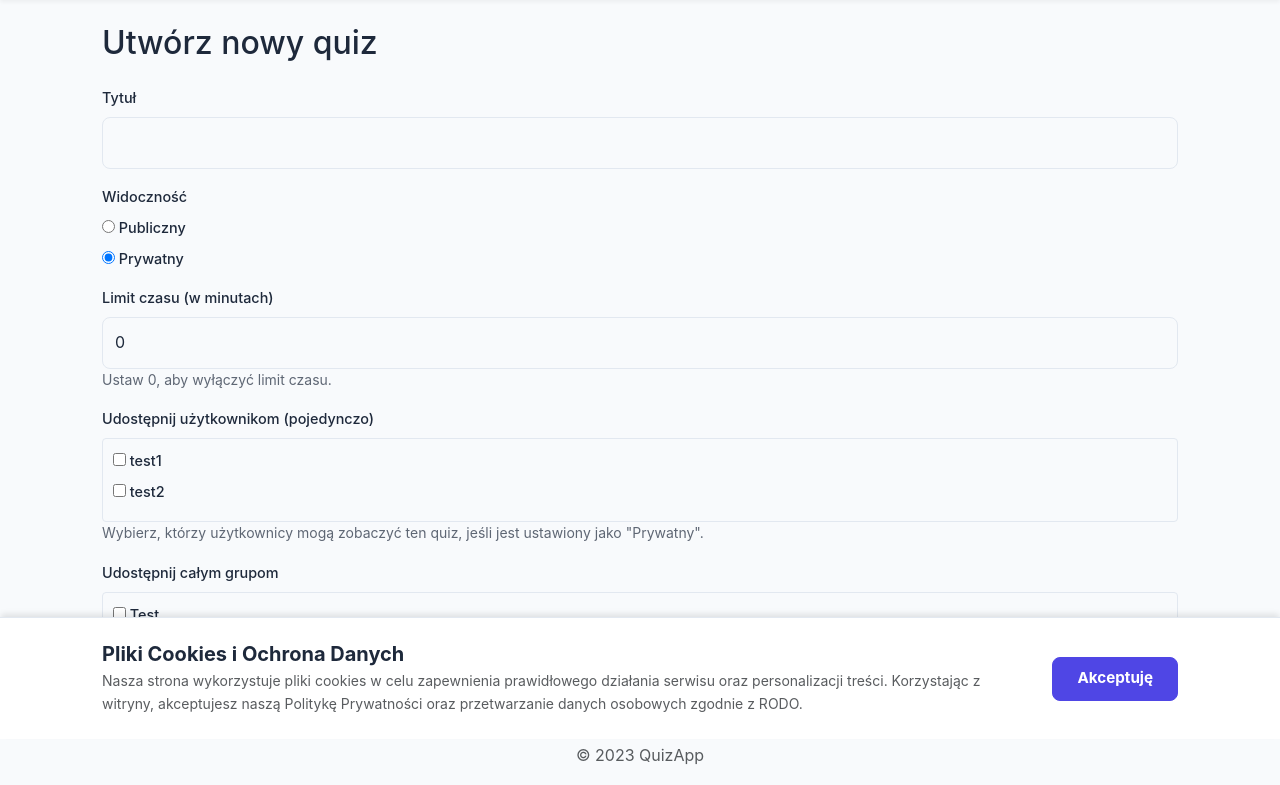
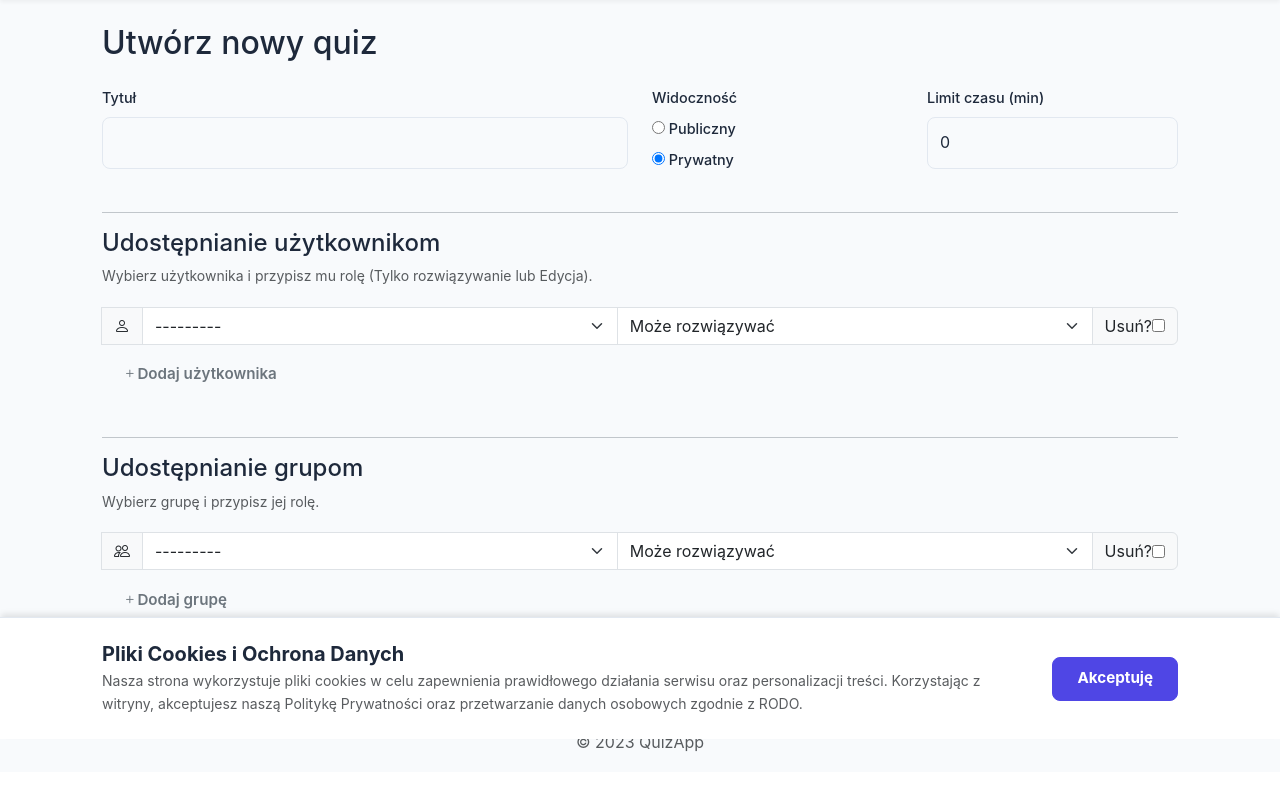
Before and after one commit to Menz1312/projektgrupowy, a Django app: page /create/ in a window 1280 px wide. Shown: the part 61-846 px from the top of the page. After the commit the page ends 813 px from the top, so only its background shows below. Run offline with Django 5.2, Linux system fonts and the light colour scheme; a user stored in the database is signed in; data comes from the database, SQL or seed files in the repository; some libraries are stand-ins or nearby versions.

Commit message:
przegladajacyedytujacy

````diff
--- a/quizzes/forms.py
+++ b/quizzes/forms.py
@@ -1,6 +1,6 @@
 # quizzes/forms.py
 from django import forms
-from .models import Quiz, Question, Answer, QuizGroup
+from .models import Quiz, Question, Answer, QuizGroup, QuizUserPermission, QuizGroupPermission
 from django.forms import inlineformset_factory
 from django.contrib.auth import get_user_model
 
@@ -8,7 +8,7 @@ User = get_user_model()
 
 class QuizGroupForm(forms.ModelForm):
     members = forms.ModelMultipleChoiceField(
-        queryset=User.objects.none(), # Zostanie nadpisane w widoku
+        queryset=User.objects.none(),
         widget=forms.CheckboxSelectMultiple,
         required=False,
         label="Wybierz członków grupy"
@@ -22,23 +22,10 @@ class QuizGroupForm(forms.ModelForm):
         }
 
 class QuizForm(forms.ModelForm):
-    shared_with = forms.ModelMultipleChoiceField(
-        queryset=User.objects.none(),
-        widget=forms.CheckboxSelectMultiple,
-        required=False,
-        label="Udostępnij użytkownikom (pojedynczo)"
-    )
-
-    shared_groups = forms.ModelMultipleChoiceField(
-        queryset=QuizGroup.objects.none(), # Zostanie nadpisane w widoku
-        widget=forms.CheckboxSelectMultiple,
-        required=False,
-        label="Udostępnij całym grupom"
-    )
-
     class Meta:
         model = Quiz
-        fields = ['title', 'visibility', 'time_limit', 'shared_groups', 'shared_with'] # Dodane shared_groups
+        # Usuwamy shared_with, editors, shared_groups - będą obsługiwane przez Formsety
+        fields = ['title', 'visibility', 'time_limit']
         labels = {
             'title': 'Tytuł Quizu',
             'visibility': 'Widoczność',
@@ -47,6 +34,34 @@ class QuizForm(forms.ModelForm):
             'time_limit': forms.NumberInput(attrs={'min': 0, 'step': 1}),
             'visibility': forms.RadioSelect,
         }
+
+# --- FORMSETY DLA UPRAWNIEŃ ---
+
+# Formularz dla pojedynczego wiersza uprawnień użytkownika
+QuizUserPermissionFormSet = inlineformset_factory(
+    Quiz,
+    QuizUserPermission,
+    fields=('user', 'role'),
+    extra=1, # Ile pustych wierszy pokazać na start
+    can_delete=True,
+    widgets={
+        'user': forms.Select(attrs={'class': 'form-select'}),
+        'role': forms.Select(attrs={'class': 'form-select'}),
+    }
+)
+
+# Formularz dla pojedynczego wiersza uprawnień grupy
+QuizGroupPermissionFormSet = inlineformset_factory(
+    Quiz,
+    QuizGroupPermission,
+    fields=('group', 'role'),
+    extra=1,
+    can_delete=True,
+    widgets={
+        'group': forms.Select(attrs={'class': 'form-select'}),
+        'role': forms.Select(attrs={'class': 'form-select'}),
+    }
+)
 
 class QuestionForm(forms.ModelForm):
     class Meta:
@@ -83,7 +98,6 @@ AnswerFormSet = inlineformset_factory(
     }
 )
 
-# --- NOWY FORMULARZ DO GENEROWANIA ---
 class QuizGenerationForm(forms.Form):
     topic = forms.CharField(
         label="Temat quizu",
--- a/quizzes/views.py
+++ b/quizzes/views.py
@@ -3,7 +3,7 @@ import json
 import requests
 import random
 import os
-from dotenv import load_dotenv  # <-- Nowy import
+from dotenv import load_dotenv
 
 from django.shortcuts import render, redirect, get_object_or_404
 from django.contrib.auth.decorators import login_required
@@ -11,28 +11,21 @@ from django.contrib import messages
 from django.http import HttpResponse
 from django.utils.text import slugify
 from django.db import transaction
-from django.core.exceptions import ValidationError
+from django.core.exceptions import ValidationError, PermissionDenied
 from django.views.decorators.http import require_POST
 from django.contrib.auth import get_user_model
-
-from .models import Quiz, Question, Answer, QuizAttempt
-from .forms import QuizForm, QuestionForm, AnswerFormSet, QuizGenerationForm
-
-from .models import Quiz, Question, Answer, QuizAttempt, QuizGroup # Dodaj QuizGroup
-from .forms import QuizForm, QuestionForm, AnswerFormSet, QuizGenerationForm, QuizGroupForm # Dodaj QuizGroupForm
-
 from django.db.models import Q
 
+from .models import Quiz, Question, Answer, QuizAttempt, QuizGroup, QuizUserPermission, QuizGroupPermission
+from .forms import (
+    QuizForm, QuestionForm, AnswerFormSet, QuizGenerationForm, QuizGroupForm,
+    QuizUserPermissionFormSet, QuizGroupPermissionFormSet
+)
+
 User = get_user_model()
-
-# Załaduj zmienne z pliku .env
 load_dotenv()
 
-# --- KONFIGURACJA HUGGING FACE ---
-# Pobieramy token z bezpiecznego pliku .env
 HF_TOKEN = os.getenv("HF_TOKEN")
-
-# Nowy, uniwersalny endpoint routera (zgodny z OpenAI)
 HF_API_URL = "https://router.huggingface.co/v1/chat/completions"
 
 def home_view(request):
@@ -41,18 +34,13 @@ def home_view(request):
     return render(request, 'home.html', {'quizzes': quizzes})
 
 def _can_view_quiz(user, quiz):
-    """Zaktualizowana logika sprawdzania uprawnień"""
-    if quiz.visibility == 'PUBLIC':
-        return True
-    if not user.is_authenticated:
-        return False
-    if quiz.author == user:
-        return True
-    if quiz.shared_with.filter(pk=user.pk).exists():
-        return True
-    if quiz.shared_groups.filter(members=user).exists():
-        return True
-    return False
+    """Metoda pomocnicza - wrapper na metodę z modelu"""
+    return quiz.can_view(user)
+
+def _check_edit_permission(user, quiz):
+    """Rzuca wyjątek, jeśli użytkownik nie może edytować quizu"""
+    if not quiz.can_edit(user):
+        raise PermissionDenied("Nie masz uprawnień do edycji tego quizu.")
 
 @login_required
 def group_list_view(request):
@@ -63,7 +51,6 @@ def group_list_view(request):
 def group_create_view(request):
     if request.method == 'POST':
         form = QuizGroupForm(request.POST)
-        # Filtrujemy użytkowników, żeby nie dodać siebie
         form.fields['members'].queryset = User.objects.exclude(pk=request.user.pk)
 
         if form.is_valid():
@@ -108,7 +95,7 @@ def group_delete_view(request, pk):
 
 def quiz_detail_view(request, pk):
     quiz = get_object_or_404(Quiz, pk=pk)
-    if _can_view_quiz(request.user, quiz):
+    if quiz.can_view(request.user):
         return render(request, 'quizzes/quiz_detail.html', {'quiz': quiz})
 
     messages.error(request, "Nie masz uprawnień do wyświetlenia tego quizu.")
@@ -116,21 +103,96 @@ def quiz_detail_view(request, pk):
 
 @login_required
 def my_quizzes_view(request):
-    quizzes = Quiz.objects.filter(author=request.user)
+    # 1. Quizy autorskie
+    created_quizzes = Quiz.objects.filter(author=request.user)
 
-    # ZMIANA: Pobieramy quizy udostępnione bezpośrednio LUB przez grupę
-    # Używamy distinct(), aby uniknąć duplikatów (jeśli np. udostępniono i userowi i jego grupie)
+    # Pobierz grupy użytkownika dla zoptymalizowanych zapytań
+    user_groups = request.user.group_memberships.all()
+
+    # 2. Quizy, w których jestem edytorem (bezpośrednio LUB przez grupę z rolą EDITOR)
+    # Wykluczamy te, których jestem autorem
+    editable_quizzes = Quiz.objects.filter(
+        Q(quizuserpermission__user=request.user, quizuserpermission__role='EDITOR') |
+        Q(quizgrouppermission__group__in=user_groups, quizgrouppermission__role='EDITOR')
+    ).exclude(author=request.user).distinct()
+
+    # 3. Quizy tylko do odczytu
+    # Wykluczamy te, które już są w created lub editable
     shared_quizzes = Quiz.objects.filter(
-        Q(shared_with=request.user) |
-        Q(shared_groups__members=request.user)
-    ).distinct()
+        Q(quizuserpermission__user=request.user) |
+        Q(quizgrouppermission__group__in=user_groups)
+    ).exclude(pk__in=created_quizzes).exclude(pk__in=editable_quizzes).distinct()
 
     return render(request, 'quizzes/my_quizzes.html', {
-        'quizzes': quizzes,
+        'quizzes': created_quizzes,
+        'editable_quizzes': editable_quizzes,
         'shared_quizzes': shared_quizzes
     })
 
-# --- WIDOK GENEROWANIA (ZAKTUALIZOWANY URL I MODEL) ---
+@login_required
+def quiz_create_view(request):
+    if request.method == 'POST':
+        form = QuizForm(request.POST)
+        user_perms_formset = QuizUserPermissionFormSet(request.POST, prefix='users')
+        group_perms_formset = QuizGroupPermissionFormSet(request.POST, prefix='groups')
+
+        if form.is_valid() and user_perms_formset.is_valid() and group_perms_formset.is_valid():
+            with transaction.atomic():
+                quiz = form.save(commit=False)
+                quiz.author = request.user
+                quiz.save()
+
+                # Zapisujemy uprawnienia (Formsety)
+                user_perms_formset.instance = quiz
+                user_perms_formset.save()
+
+                group_perms_formset.instance = quiz
+                group_perms_formset.save()
+
+            messages.success(request, f"Quiz '{quiz.title}' został utworzony.")
+            return redirect('quiz-edit', pk=quiz.pk)
+    else:
+        form = QuizForm()
+        user_perms_formset = QuizUserPermissionFormSet(prefix='users')
+        group_perms_formset = QuizGroupPermissionFormSet(prefix='groups')
+
+    return render(request, 'quizzes/quiz_form.html', {
+        'quiz_form': form,
+        'user_perms_formset': user_perms_formset,
+        'group_perms_formset': group_perms_formset,
+        'is_new': True
+    })
+
+@login_required
+def quiz_edit_view(request, pk):
+    quiz = get_object_or_404(Quiz, pk=pk)
+    _check_edit_permission(request.user, quiz)
+
+    if request.method == 'POST':
+        form = QuizForm(request.POST, instance=quiz)
+        user_perms_formset = QuizUserPermissionFormSet(request.POST, instance=quiz, prefix='users')
+        group_perms_formset = QuizGroupPermissionFormSet(request.POST, instance=quiz, prefix='groups')
+
+        if form.is_valid() and user_perms_formset.is_valid() and group_perms_formset.is_valid():
+            with transaction.atomic():
+                form.save()
+                user_perms_formset.save()
+                group_perms_formset.save()
+
+            messages.success(request, "Zapisano zmiany w quizie.")
+            return redirect('quiz-edit', pk=quiz.pk)
+    else:
+        form = QuizForm(instance=quiz)
+        user_perms_formset = QuizUserPermissionFormSet(instance=quiz, prefix='users')
+        group_perms_formset = QuizGroupPermissionFormSet(instance=quiz, prefix='groups')
+
+    return render(request, 'quizzes/quiz_form.html', {
+        'quiz_form': form,
+        'user_perms_formset': user_perms_formset,
+        'group_perms_formset': group_perms_formset,
+        'quiz': quiz
+    })
+
 @login_required
 def quiz_generate_view(request):
     if request.method == 'POST':
@@ -140,7 +202,6 @@ def quiz_generate_view(request):
             count = form.cleaned_data['count']
 
             try:
-                # Sprawdzenie czy token został załadowany
                 if not HF_TOKEN:
                     raise ValueError("Brak klucza API (HF_TOKEN) w pliku .env")
 
@@ -175,7 +236,6 @@ def quiz_generate_view(request):
                 2. Wygeneruj dokładnie {count} pytań.
                 """
 
-                # Używamy modelu Llama-3-8B-Instruct, który jest szeroko dostępny w darmowym tierze
                 payload = {
                     "model": "meta-llama/Meta-Llama-3-8B-Instruct",
                     "messages": [
@@ -203,7 +263,6 @@ def quiz_generate_view(request):
                 else:
                     raise ValueError(f"Pusta odpowiedź od modelu: {result}")
 
-                # Czyszczenie markdowna
                 if "```json" in generated_text:
                     generated_text = generated_text.split("```json")[1].split("```")[0].strip()
                 elif "```" in generated_text:
@@ -266,53 +325,11 @@ def quiz_generate_view(request):
         form = QuizGenerationForm()
 
     return render(request, 'quizzes/quiz_generate.html', {'form': form})
-# -------------------------------------------------------
-
-@login_required
-def quiz_create_view(request):
-    if request.method == 'POST':
-        form = QuizForm(request.POST)
-        # Filtrujemy, aby pokazać tylko użytkowników innych niż my i nasze grupy
-        form.fields['shared_with'].queryset = User.objects.exclude(pk=request.user.pk)
-        form.fields['shared_groups'].queryset = QuizGroup.objects.filter(owner=request.user)
-
-        if form.is_valid():
-            quiz = form.save(commit=False)
-            quiz.author = request.user
-            quiz.save()
-            form.save_m2m() # Zapisuje relacje ManyToMany (użytkownicy i grupy)
-            messages.success(request, f"Quiz '{quiz.title}' został utworzony.")
-            return redirect('quiz-edit', pk=quiz.pk)
-    else:
-        form = QuizForm()
-        form.fields['shared_with'].queryset = User.objects.exclude(pk=request.user.pk)
-        form.fields['shared_groups'].queryset = QuizGroup.objects.filter(owner=request.user)
-
-    return render(request, 'quizzes/quiz_form.html', {'quiz_form': form, 'is_new': True})
-
-@login_required
-def quiz_edit_view(request, pk):
-    quiz = get_object_or_404(Quiz, pk=pk, author=request.user)
-
-    if request.method == 'POST':
-        form = QuizForm(request.POST, instance=quiz)
-        form.fields['shared_with'].queryset = User.objects.exclude(pk=request.user.pk)
-        form.fields['shared_groups'].queryset = QuizGroup.objects.filter(owner=request.user)
-
-        if form.is_valid():
-            form.save()
-            messages.success(request, "Zapisano zmiany w quizie.")
-            return redirect('quiz-edit', pk=quiz.pk)
-    else:
-        form = QuizForm(instance=quiz)
-        form.fields['shared_with'].queryset = User.objects.exclude(pk=request.user.pk)
-        form.fields['shared_groups'].queryset = QuizGroup.objects.filter(owner=request.user)
-
-    return render(request, 'quizzes/quiz_form.html', {'quiz_form': form, 'quiz': quiz})
 
 @login_required
 def question_create_view(request, quiz_pk):
-    quiz = get_object_or_404(Quiz, pk=quiz_pk, author=request.user)
+    quiz = get_object_or_404(Quiz, pk=quiz_pk)
+    _check_edit_permission(request.user, quiz)
 
     if request.method == 'POST':
         question_form = QuestionForm(request.POST)
@@ -350,7 +367,8 @@ def question_create_view(request, quiz_pk):
 
 @login_required
 def question_edit_view(request, pk):
-    question = get_object_or_404(Question, pk=pk, quiz__author=request.user)
+    question = get_object_or_404(Question, pk=pk)
+    _check_edit_permission(request.user, question.quiz)
 
     if request.method == 'POST':
         question_form = QuestionForm(request.POST, instance=question)
@@ -385,17 +403,18 @@ def question_edit_view(request, pk):
 
 @login_required
 def question_delete_view(request, pk):
-    question = get_object_or_404(Question, pk=pk, quiz__author=request.user)
-    quiz_pk = question.quiz.pk
+    question = get_object_or_404(Question, pk=pk)
+    _check_edit_permission(request.user, question.quiz)
     if request.method == 'POST':
+        quiz_pk = question.quiz.pk
         question.delete()
         messages.success(request, "Pytanie zostało usunięte.")
         return redirect('quiz-edit', pk=quiz_pk)
-
     return render(request, 'quizzes/question_confirm_delete.html', {'question': question})
 
 @login_required
 def quiz_delete_view(request, pk):
+    # Usuwać quiz może tylko autor
     quiz = get_object_or_404(Quiz, pk=pk, author=request.user)
     if request.method == 'POST':
         quiz.delete()
@@ -492,7 +511,9 @@ def quiz_take_view(request, pk):
 
 @login_required
 def quiz_export_json_view(request, pk):
-    quiz = get_object_or_404(Quiz, pk=pk, author=request.user)
+    quiz = get_object_or_404(Quiz, pk=pk)
+    _check_edit_permission(request.user, quiz)
+
     questions_data = []
     for q in quiz.questions.prefetch_related('answers'):
         answers_data = [
@@ -518,7 +539,8 @@ def quiz_export_json_view(request, pk):
 @require_POST
 @transaction.atomic
 def quiz_import_json_view(request, pk):
-    quiz = get_object_or_404(Quiz, pk=pk, author=request.user)
+    quiz = get_object_or_404(Quiz, pk=pk)
+    _check_edit_permission(request.user, quiz)
 
     if 'json_file' not in request.FILES:
         messages.error(request, "Nie wybrano pliku.")
--- a/templates/quizzes/quiz_form.html
+++ b/templates/quizzes/quiz_form.html
@@ -19,56 +19,82 @@
       <div class="alert alert-danger">{{ quiz_form.non_field_errors }}</div>
     {% endif %}
 
-    <div class="mb-3">
-      <label for="{{ quiz_form.title.id_for_label }}" class="form-label">Tytuł</label>
-      {{ quiz_form.title }}
-      {% for e in quiz_form.title.errors %}<div class="text-danger">{{ e }}</div>{% endfor %}
+    <div class="row">
+        <div class="col-md-6 mb-3">
+            <label class="form-label">Tytuł</label>
+            {{ quiz_form.title }}
+            {{ quiz_form.title.errors }}
+        </div>
+        <div class="col-md-3 mb-3">
+            <label class="form-label">Widoczność</label>
+            {{ quiz_form.visibility }}
+        </div>
+        <div class="col-md-3 mb-3">
+            <label class="form-label">Limit czasu (min)</label>
+            {{ quiz_form.time_limit }}
+        </div>
     </div>
 
-    <div class="mb-3">
-      <label for="{{ quiz_form.visibility.id_for_label }}" class="form-label">Widoczność</label>
-      {% for e in quiz_form.visibility.errors %}<div class="text-danger">{{ e }}</div>{% endfor %}
-      {{ quiz_form.visibility }}
+    <hr>
+    <h4>Udostępnianie użytkownikom</h4>
+    <p class="text-muted small">Wybierz użytkownika i przypisz mu rolę (Tylko rozwiązywanie lub Edycja).</p>
+
+    {{ user_perms_formset.management_form }}
+    <div id="user-perms-container">
+        {% for form in user_perms_formset %}
+            <div class="perm-row input-group mb-2">
+                {{ form.id }}
+                <span class="input-group-text"><i class="bi bi-person"></i></span>
+                {{ form.user }}
+                {{ form.role }}
+                {% if user_perms_formset.can_delete %}
+                    <div class="input-group-text bg-light">
+                        Usuń? {{ form.DELETE }}
+                    </div>
+                {% endif %}
+            </div>
+            {% if form.errors %}<div class="text-danger small mb-2">{{ form.errors }}</div>{% endif %}
+        {% endfor %}
+    </div>
+    <button type="button" class="btn btn-sm btn-outline-secondary mb-4" id="add-user-perm">
+        <i class="bi bi-plus"></i> Dodaj użytkownika
+    </button>
+
+    <hr>
+    <h4>Udostępnianie grupom</h4>
+    <p class="text-muted small">Wybierz grupę i przypisz jej rolę.</p>
+
+    {{ group_perms_formset.management_form }}
+    <div id="group-perms-container">
+        {% for form in group_perms_formset %}
+            <div class="perm-row input-group mb-2">
+                {{ form.id }}
+                <span class="input-group-text"><i class="bi bi-people"></i></span>
+                {{ form.group }}
+                {{ form.role }}
+                {% if group_perms_formset.can_delete %}
+                    <div class="input-group-text bg-light">
+                        Usuń? {{ form.DELETE }}
+                    </div>
+                {% endif %}
+            </div>
+            {% if form.errors %}<div class="text-danger small mb-2">{{ form.errors }}</div>{% endif %}
+        {% endfor %}
+    </div>
+    <button type="button" class="btn btn-sm btn-outline-secondary mb-4" id="add-group-perm">
+        <i class="bi bi-plus"></i> Dodaj grupę
+    </button>
+
+    <div class="d-grid gap-2 mt-4">
+        <button type="submit" class="btn btn-primary btn-lg">
+            {% if is_new %}Utwórz quiz{% else %}Zapisz zmiany{% endif %}
+        </button>
     </div>
 
-    <div class="mb-3">
-      <label for="{{ quiz_form.time_limit.id_for_label }}" class="form-label">{{ quiz_form.time_limit.label }}</label>
-      {{ quiz_form.time_limit }}
-      <small style="display: block; opacity: 0.7;">{{ quiz_form.time_limit.help_text }}</small>
-      {% for e in quiz_form.time_limit.errors %}<div class="text-danger">{{ e }}</div>{% endfor %}
-    </div>
-
-    <div class="mb-3">
-      <label class="form-label">{{ quiz_form.shared_with.label }}</label>
-      {% for e in quiz_form.shared_with.errors %}<div class="text-danger">{{ e }}</div>{% endfor %}
-      <div style="max-height: 200px; overflow-y: auto; border: 1px solid var(--border); padding: 10px; border-radius: 4px;">
-        {{ quiz_form.shared_with }}
-      </div>
-      <small style="display: block; opacity: 0.7;">Wybierz, którzy użytkownicy mogą zobaczyć ten quiz, jeśli jest ustawiony jako "Prywatny".</small>
-    </div>
-
-    <div class="mb-3">
-      <label class="form-label">{{ quiz_form.shared_groups.label }}</label>
-      {% for e in quiz_form.shared_groups.errors %}<div class="text-danger">{{ e }}</div>{% endfor %}
-
-      {% if quiz_form.shared_groups.field.queryset.exists %}
-          <div style="max-height: 200px; overflow-y: auto; border: 1px solid var(--border); padding: 10px; border-radius: 4px;">
-            {{ quiz_form.shared_groups }}
-          </div>
-          <small style="display: block; opacity: 0.7;">Zaznacz grupy, którym chcesz udostępnić ten quiz.</small>
-      {% else %}
-          <div class="alert alert-secondary py-2">
-              <small>Nie masz jeszcze żadnych grup. <a href="{% url 'group-create' %}">Stwórz nową grupę</a>, aby udostępniać quizy hurtowo.</small>
-          </div>
-      {% endif %}
-    </div>
-    <button type="submit" class="btn btn-primary">
-      {% if is_new %}Utwórz i przejdź do dodawania pytań{% else %}Zapisz zmiany w quizie{% endif %}
-    </button>
-
-    {% if not is_new and quiz %}
-      <a class="btn btn-secondary" href="{% url 'question-create' quiz_pk=quiz.pk %}">Dodaj pytanie ręcznie</a>
-      <a class="btn btn-danger" href="{% url 'quiz-delete' pk=quiz.pk %}">Usuń quiz</a>
+    {% if not is_new and quiz and quiz.author == user %}
+        <div class="mt-3 text-end">
+            <a class="btn btn-danger btn-sm" href="{% url 'quiz-delete' pk=quiz.pk %}">Usuń quiz</a>
+        </div>
     {% endif %}
   </form>
 
@@ -91,20 +117,82 @@
             <a href="{% url 'quiz-export-json' pk=quiz.pk %}" class="btn btn-secondary">Eksportuj wszystkie pytania do JSON</a>
         </div>
     </div>
-    <h3 style="margin-top:2rem;">Pytania w quizie</h3>
+
+    <hr class="my-5">
+    <div class="d-flex justify-content-between align-items-center mb-3">
+        <h3>Pytania</h3>
+        <div>
+            <a class="btn btn-success btn-sm" href="{% url 'question-create' quiz_pk=quiz.pk %}"><i class="bi bi-plus"></i> Dodaj pytanie</a>
+        </div>
+    </div>
+
     {% if quiz.questions.exists %}
-      <ol>
+      <div class="list-group">
         {% for q in quiz.questions.all %}
-          <li>
-            {{ q.text }}
-            · <a href="{% url 'question-edit' pk=q.pk %}">Edytuj</a>
-            · <a href="{% url 'question-delete' pk=q.pk %}">Usuń</a>
-          </li>
+          <div class="list-group-item d-flex justify-content-between align-items-center">
+            <div>
+                <strong>{{ forloop.counter }}.</strong> {{ q.text|truncatechars:80 }}
+                <span class="badge bg-secondary ms-2">{{ q.get_question_type_display }}</span>
+            </div>
+            <div class="btn-group">
+                <a href="{% url 'question-edit' pk=q.pk %}" class="btn btn-sm btn-outline-primary"><i class="bi bi-pencil"></i></a>
+                <a href="{% url 'question-delete' pk=q.pk %}" class="btn btn-sm btn-outline-danger"><i class="bi bi-trash"></i></a>
+            </div>
+          </div>
         {% endfor %}
-      </ol>
+      </div>
     {% else %}
-      <p>Brak pytań. Dodaj je ręcznie, wygeneruj (jeśli dostępne) lub zaimportuj z pliku JSON.</p>
+      <div class="alert alert-info">Ten quiz nie ma jeszcze pytań.</div>
     {% endif %}
+  {% endif %}
 
-  {% endif %}
+  <div style="display:none">
+      <div id="empty-user-form">
+          <div class="perm-row input-group mb-2">
+              {{ user_perms_formset.empty_form.id }}
+              <span class="input-group-text"><i class="bi bi-person"></i></span>
+              {{ user_perms_formset.empty_form.user }}
+              {{ user_perms_formset.empty_form.role }}
+              <div class="input-group-text bg-light">
+                  Usuń? {{ user_perms_formset.empty_form.DELETE }}
+              </div>
+          </div>
+      </div>
+      <div id="empty-group-form">
+          <div class="perm-row input-group mb-2">
+              {{ group_perms_formset.empty_form.id }}
+              <span class="input-group-text"><i class="bi bi-people"></i></span>
+              {{ group_perms_formset.empty_form.group }}
+              {{ group_perms_formset.empty_form.role }}
+              <div class="input-group-text bg-light">
+                  Usuń? {{ group_perms_formset.empty_form.DELETE }}
+              </div>
+          </div>
+      </div>
+  </div>
+
+  <script>
+    function addForm(prefix, containerId, emptyFormId) {
+        const totalForms = document.getElementById(`id_${prefix}-TOTAL_FORMS`);
+        const container = document.getElementById(containerId);
+        const emptyFormHtml = document.getElementById(emptyFormId).innerHTML;
+
+        let count = parseInt(totalForms.value);
+        const newHtml = emptyFormHtml.replace(/__prefix__/g, count);
+
+        const div = document.createElement('div');
+        div.innerHTML = newHtml;
+        container.appendChild(div.firstElementChild);
+
+        totalForms.value = count + 1;
+    }
+
+    document.getElementById('add-user-perm').addEventListener('click', () => {
+        addForm('users', 'user-perms-container', 'empty-user-form');
+    });
+
+    document.getElementById('add-group-perm').addEventListener('click', () => {
+        addForm('groups', 'group-perms-container', 'empty-group-form');
+    });
+  </script>
 {% endblock %}
````
Also changed, not shown: quizzes/admin.py (+23 -67 lines), quizzes/models.py (+88 -26 lines), templates/quizzes/my_quizzes.html (+25 -18 lines), templates/quizzes/quiz_detail.html (+7 -4 lines), db.sqlite3, quizzes/migrations/0006_quiz_editors_alter_answer_is_correct_and_more.py (added), quizzes/migrations/0007_remove_quiz_editors_remove_quiz_shared_groups_and_more.py (added).
